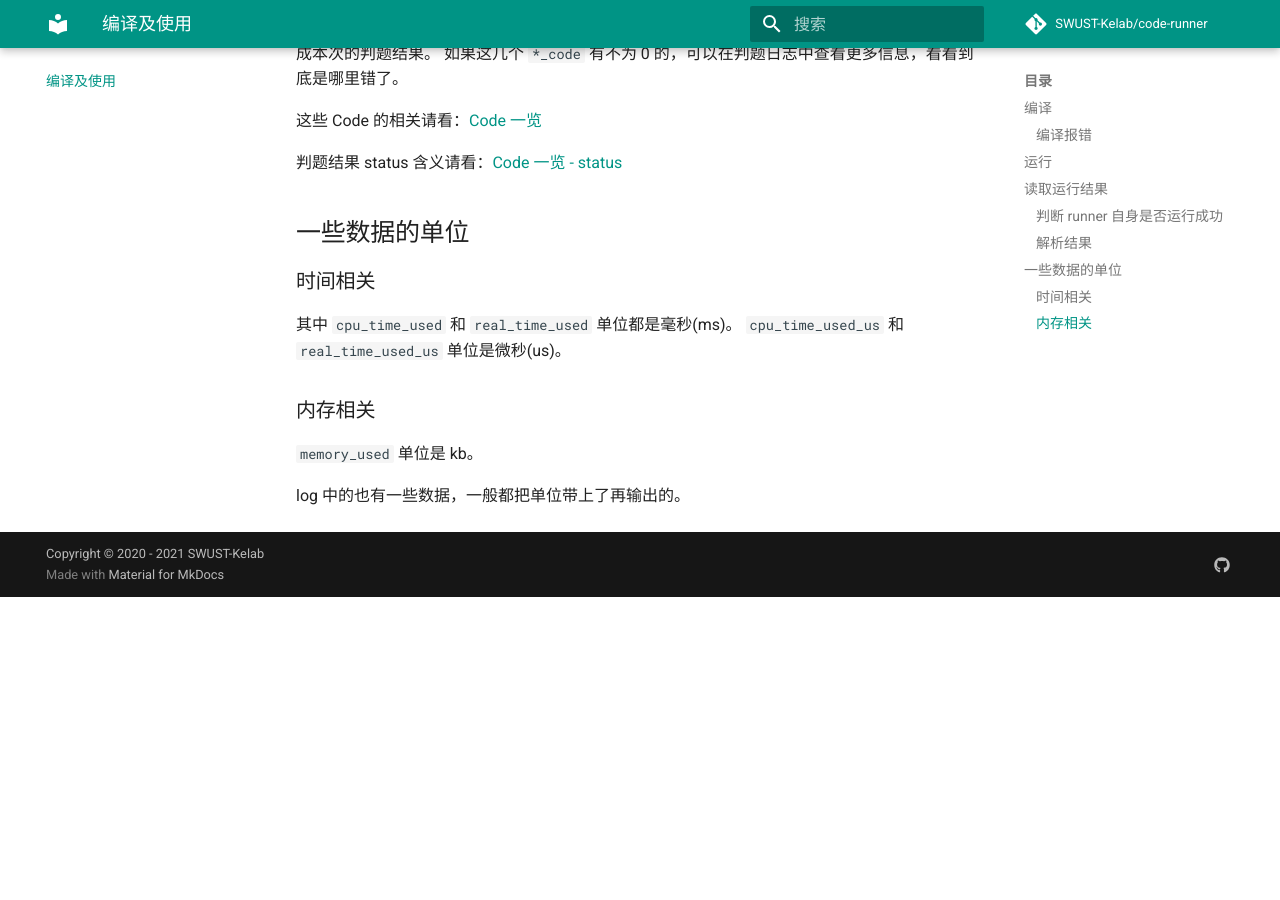
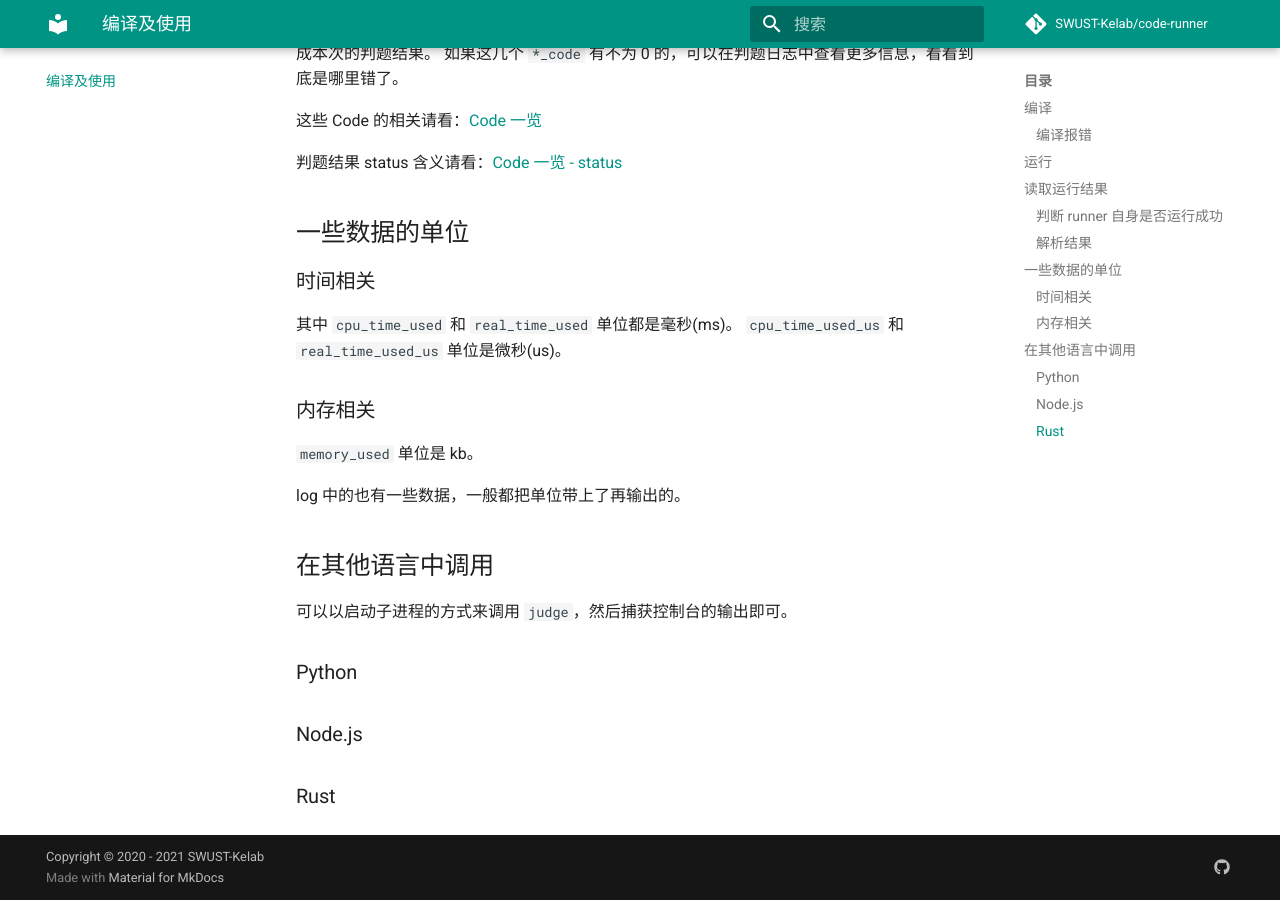
Before and after one commit to Kelab/code-runner, an MkDocs documentation site: the page built from docs/how-to-started.md, in a window 1280 px wide and 900 px high, scrolled down 2269 px. Built offline with MkDocs 1.6.1 and Material for MkDocs 9.7.7, drawn with Linux system fonts in a browser that asks for light colours; comment, search, counter and statistics services are not loaded; before the commit the page ends 2866 px from its top, so only the background shows below that.

Commit message:
docs: update document

```diff
--- a/docs/how-to-started.md
+++ b/docs/how-to-started.md
@@ -110,3 +110,14 @@ sudo apt-get -y install build-essential
 `memory_used` 单位是 kb。
 
 log 中的也有一些数据，一般都把单位带上了再输出的。
+
+
+## 在其他语言中调用
+
+可以以启动子进程的方式来调用 `judge`，然后捕获控制台的输出即可。
+
+### Python
+
+### Node.js
+
+### Rust
```
Also changed, not shown: docs/faq.md (+0 -4 lines), docs/index.md (+1 -1 lines).
